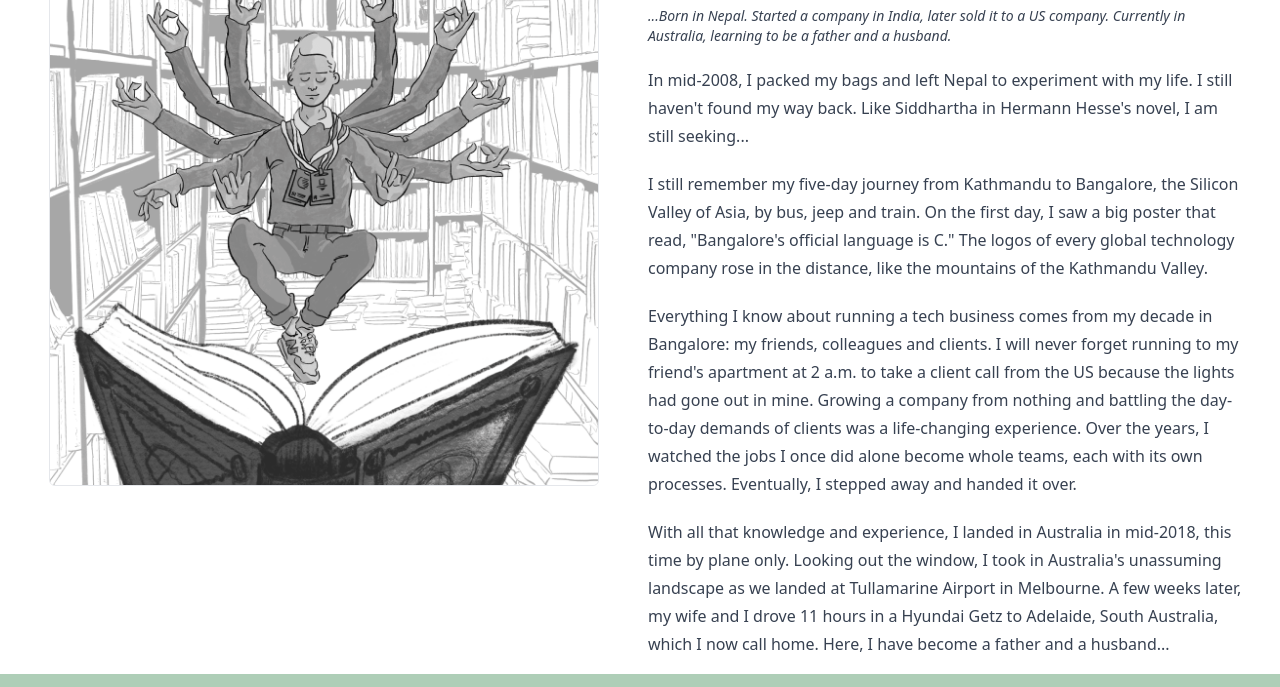
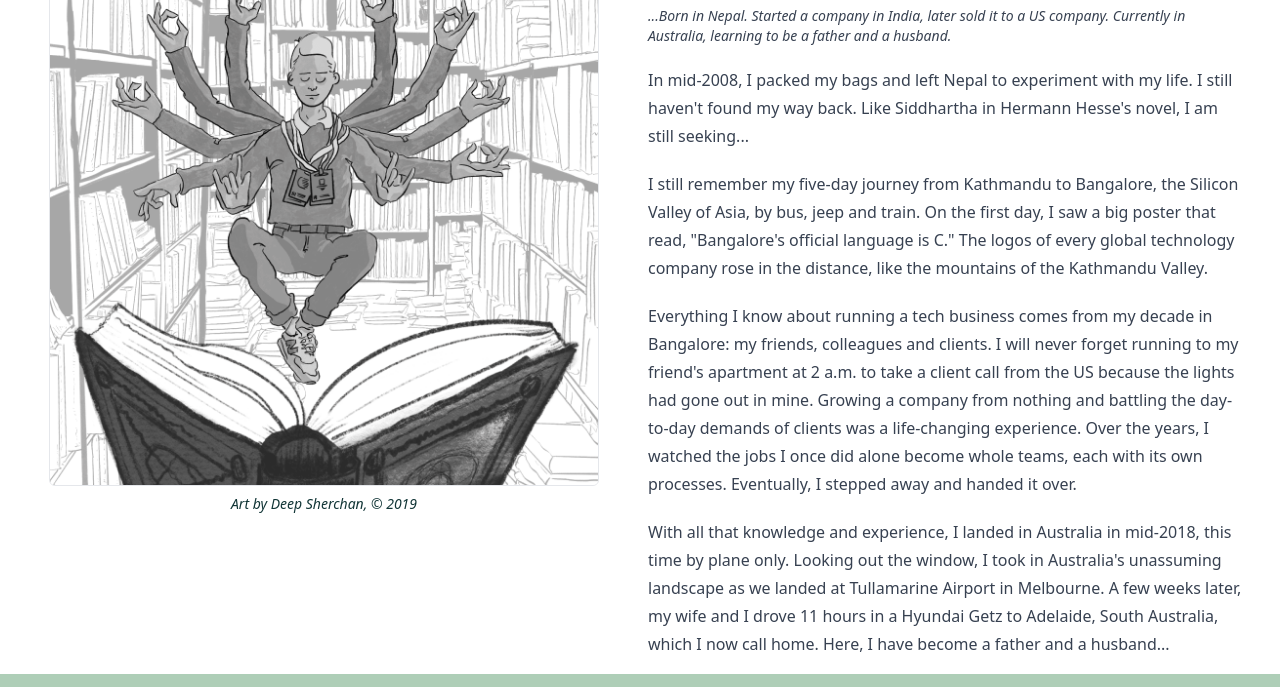
Before and after one commit to weinnovateDesign/deepsh.com, an Astro site: page / in a window 1280 px wide. Shown: the part 157-844 px from the top of the page. Built offline with nearby package versions, Linux system fonts and the light colour scheme; Astro itself is replaced by a stand-in of ours.

Commit message:
Credit the portrait artwork
Added as a <figcaption> inside the existing <figure> rather than baked into
the image or floated over it, so the credit is real selectable text tied to
the image for screen readers and survives any future image swap.

Also untrack .astro/preview.json: it is build state, already in .gitignore,
but was committed before that ignore existed so git kept tracking it.

```diff
--- a/src/pages/index.astro
+++ b/src/pages/index.astro
@@ -19,6 +19,9 @@ const description =
 				format="webp"
 				alt="Deep Sherchan"
 			/>
+			<figcaption class="mt-2 text-center text-sm italic text-dark">
+				Art by Deep Sherchan, &copy; 2019
+			</figcaption>
 		</figure>
 		<div>
 			<article class="prose prose-a:text-primary">
```
Also changed, not shown: 1 other file.
